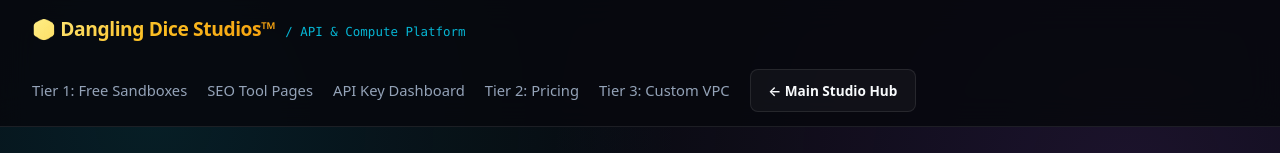
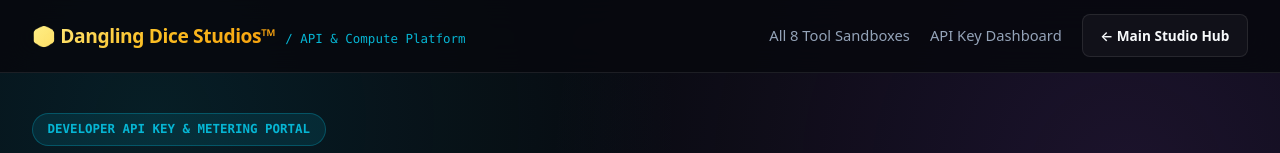
Before and after one commit to jacobyancey-bit/api-platform, a Next.js app in the folder apps/web/: page /dashboard in a window 1280 px wide. Shown: the top 153 px of the page. Built offline with nearby package versions, Linux system fonts and the light colour scheme; no server answers.

Commit message:
style(web): remove anchor links for Tier 1/2/3 from header nav

```diff
--- a/apps/web/src/app/layout.tsx
+++ b/apps/web/src/app/layout.tsx
@@ -20,11 +20,8 @@ export default function RootLayout({ children }: { children: React.ReactNode })
                             <span className="brand-sub">/ API & Compute Platform</span>
                         </div>
                         <nav className="nav-links">
-                            <a href="/#sandbox">Tier 1: Free Sandboxes</a>
-                            <a href="/tools/json-to-zod">SEO Tool Pages</a>
+                            <a href="/tools/json-to-zod">All 8 Tool Sandboxes</a>
                             <a href="/dashboard">API Key Dashboard</a>
-                            <a href="/#pricing">Tier 2: Pricing</a>
-                            <a href="/#enterprise">Tier 3: Custom VPC</a>
                             <a
                                 href="https://dangling-dice-studios.com"
                                 className="btn-outline"
```
